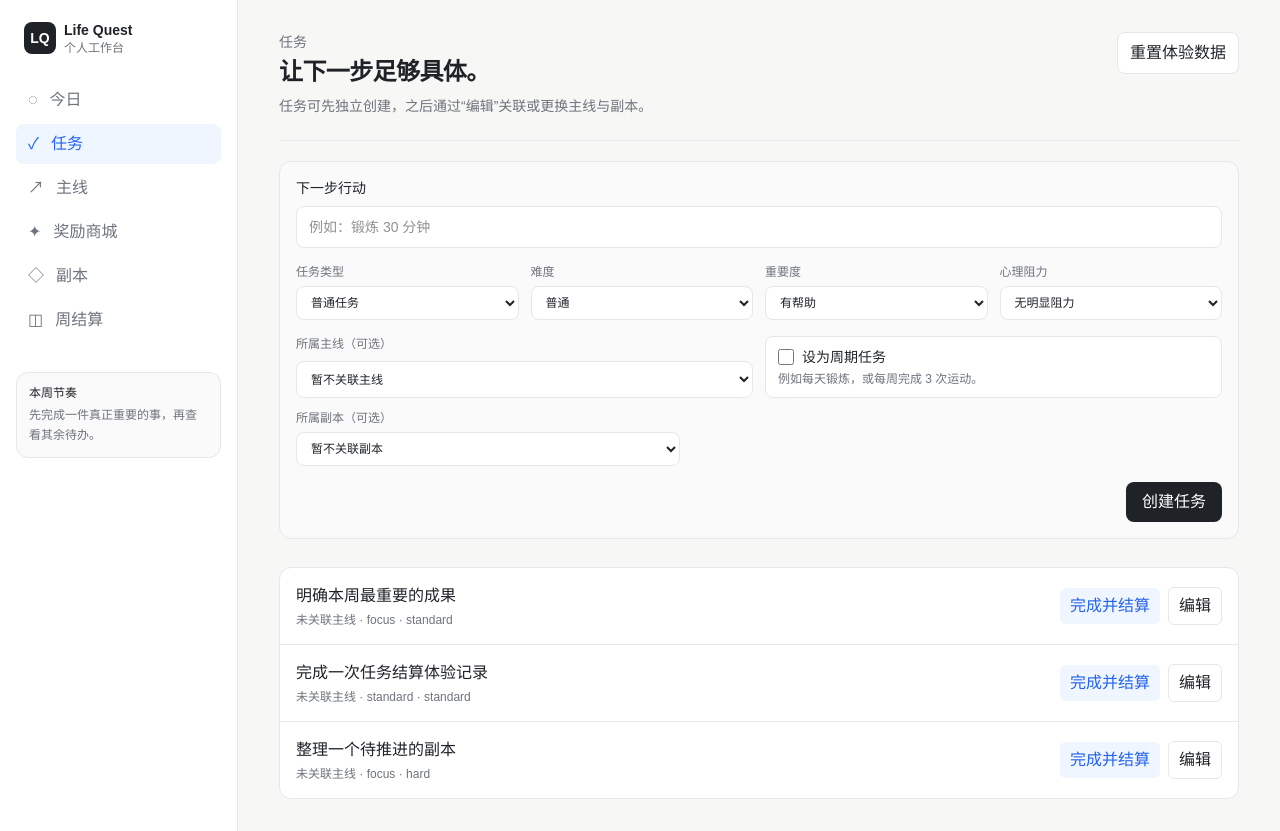
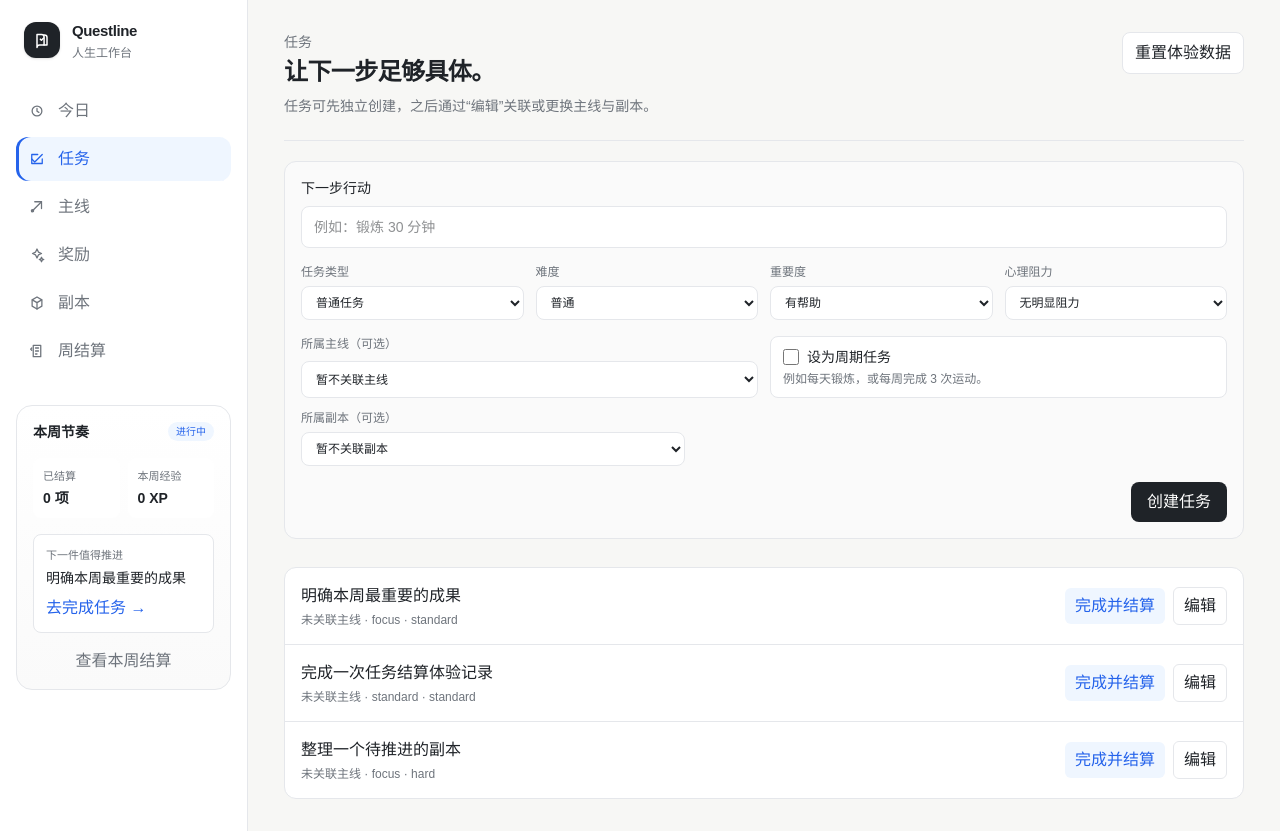
Before and after one commit to Dong-Sky/life-quest, a Next.js app: page /quests in a window 1280 px wide. Built offline with nearby package versions, Linux system fonts and the light colour scheme.

Commit message:
style: refresh Questline navigation

```diff
--- a/components/app-shell.tsx
+++ b/components/app-shell.tsx
@@ -3,54 +3,55 @@
 import type { ReactNode } from "react";
 import Link from "next/link";
 import { usePathname } from "next/navigation";
+import { WeeklyRhythmCard } from "@/components/weekly-rhythm-card";
 
-const navigation: Array<{ href: string; label: string; icon: string; disabled?: boolean }> = [
-  { href: "/dashboard", label: "今日", icon: "◌" },
-  { href: "/quests", label: "任务", icon: "✓" },
-  { href: "/mainlines", label: "主线", icon: "↗" },
-  { href: "/rewards", label: "奖励商城", icon: "✦" },
-  { href: "/projects", label: "副本", icon: "◇" },
-  { href: "/reviews", label: "周结算", icon: "◫" },
+type NavigationIconName = "today" | "quests" | "mainlines" | "rewards" | "projects" | "reviews";
+
+const navigation: Array<{ href: string; label: string; icon: NavigationIconName }> = [
+  { href: "/dashboard", label: "今日", icon: "today" },
+  { href: "/quests", label: "任务", icon: "quests" },
+  { href: "/mainlines", label: "主线", icon: "mainlines" },
+  { href: "/rewards", label: "奖励", icon: "rewards" },
+  { href: "/projects", label: "副本", icon: "projects" },
+  { href: "/reviews", label: "周结算", icon: "reviews" },
 ];
 
 export function AppShell({ children }: { children: ReactNode }) {
   const pathname = usePathname();
 
-  return (
-    <div className="min-h-screen bg-[var(--canvas)] lg:grid lg:grid-cols-[238px_minmax(0,1fr)]">
-      <aside className="border-b border-[var(--line)] bg-white px-4 py-4 lg:min-h-screen lg:border-r lg:border-b-0">
-        <div className="flex items-center gap-2 px-2 pb-6 pt-1">
-          <div className="grid h-8 w-8 place-items-center rounded-lg bg-[var(--ink)] text-sm font-bold text-white">LQ</div>
-          <div>
-            <p className="text-sm font-semibold">Life Quest</p>
-            <p className="text-xs text-[var(--muted)]">个人工作台</p>
-          </div>
+  return <div className="min-h-screen bg-[var(--canvas)] lg:grid lg:grid-cols-[248px_minmax(0,1fr)]">
+    <aside className="border-b border-[var(--line)] bg-white px-3 py-4 lg:min-h-screen lg:border-b-0 lg:border-r lg:px-4">
+      <div className="flex items-center gap-3 px-2 pb-7 pt-1">
+        <BrandMark />
+        <div><p className="text-[15px] font-semibold tracking-tight">Questline</p><p className="mt-0.5 text-xs text-[var(--muted)]">人生工作台</p></div>
       </div>
 
       <nav aria-label="主导航" className="flex gap-1 overflow-x-auto lg:flex-col">
         {navigation.map((item) => {
           const active = pathname === item.href;
-            const className = `flex min-w-fit items-center gap-3 rounded-lg px-3 py-2 text-sm transition ${active
-              ? "bg-[var(--accent-soft)] font-medium text-[var(--accent)]"
-              : item.disabled
-                ? "cursor-not-allowed text-gray-400"
-                : "text-[var(--muted)] hover:bg-gray-100 hover:text-[var(--ink)]"}`;
-
-            if (item.disabled) {
-              return <span aria-disabled="true" className={className} key={item.label}><span>{item.icon}</span>{item.label}</span>;
-            }
-
-            return <Link className={className} href={item.href} key={item.href}><span>{item.icon}</span>{item.label}</Link>;
+          return <Link aria-current={active ? "page" : undefined} className={`group flex min-w-fit items-center gap-3 rounded-xl px-3 py-2.5 text-sm transition ${active ? "bg-[var(--accent-soft)] font-medium text-[var(--accent)] shadow-[inset_3px_0_0_var(--accent)]" : "text-[var(--muted)] hover:bg-[#f7f7f8] hover:text-[var(--ink)]"}`} href={item.href} key={item.href}><NavigationIcon name={item.icon} /><span>{item.label}</span></Link>;
         })}
       </nav>
 
-        <div className="mt-8 hidden rounded-xl border border-[var(--line)] bg-[#fafafa] p-3 lg:block">
-          <p className="text-xs font-medium">本周节奏</p>
-          <p className="mt-1 text-xs leading-5 text-[var(--muted)]">先完成一件真正重要的事，再查看其余待办。</p>
-        </div>
+      <WeeklyRhythmCard />
     </aside>
+    <main className="min-w-0">{children}</main>
+  </div>;
+}
 
-      <main className="min-w-0">{children}</main>
-    </div>
-  );
+function BrandMark() {
+  return <div className="grid h-9 w-9 shrink-0 place-items-center rounded-xl bg-[var(--ink)] shadow-sm"><svg aria-hidden="true" className="h-5 w-5 text-white" fill="none" viewBox="0 0 24 24"><path d="M6 5.5h5.5a3 3 0 0 1 3 3V18H9a3 3 0 0 0-3 3V5.5Z" stroke="currentColor" strokeLinecap="round" strokeLinejoin="round" strokeWidth="1.8" /><path d="M14.5 18H18V9a3 3 0 0 0-3-3h-.5" stroke="currentColor" strokeLinecap="round" strokeLinejoin="round" strokeWidth="1.8" /><path d="m10 11 1.3 1.3L14 9.6" stroke="currentColor" strokeLinecap="round" strokeLinejoin="round" strokeWidth="1.8" /></svg></div>;
 }
+
+function NavigationIcon({ name }: { name: NavigationIconName }) {
+  const common = { fill: "none", stroke: "currentColor", strokeLinecap: "round" as const, strokeLinejoin: "round" as const, strokeWidth: 1.7 };
+  const paths: Record<NavigationIconName, ReactNode> = {
+    today: <><circle cx="12" cy="12" r="6.5" {...common} /><path d="M12 8.5v3.8l2.5 1.5" {...common} /></>,
+    quests: <><path d="m5 12 4 4 10-10" {...common} /><path d="M19 12v6H5V6h8" {...common} /></>,
+    mainlines: <><path d="M5 18 18 5" {...common} /><path d="M9 5h9v9" {...common} /><circle cx="6" cy="17" r="1.5" {...common} /></>,
+    rewards: <><path d="m12 4 1.9 4.1L18 10l-4.1 1.9L12 16l-1.9-4.1L6 10l4.1-1.9L12 4Z" {...common} /><path d="m18 15 .9 2.1L21 18l-2.1.9L18 21l-.9-2.1L15 18l2.1-.9L18 15Z" {...common} /></>,
+    projects: <><path d="m12 4 6.5 3.8v8.4L12 20 5.5 16.2V7.8L12 4Z" {...common} /><path d="m5.8 7.9 6.2 3.6 6.2-3.6M12 11.5V20" {...common} /></>,
+    reviews: <><path d="M7 4.5h10v15H7z" {...common} /><path d="M10 8h4M10 12h4M10 16h2" {...common} /><path d="m5 8-1.5 1.5L5 11" {...common} /></>,
+  };
+  return <svg aria-hidden="true" className="h-[18px] w-[18px] shrink-0 transition group-hover:scale-105" viewBox="0 0 24 24">{paths[name]}</svg>;
+}
```
Lines whose indentation alone changed are shown as unchanged.
